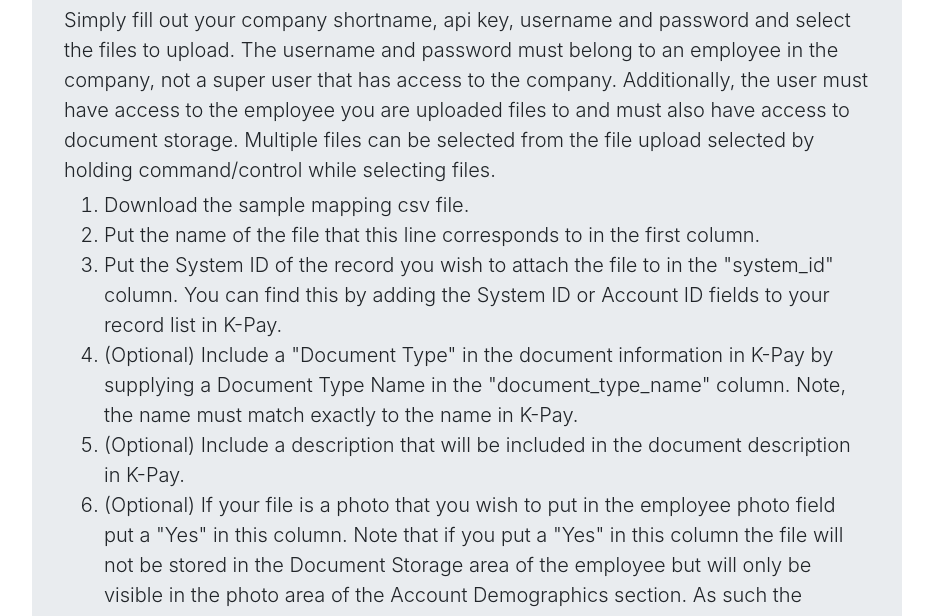
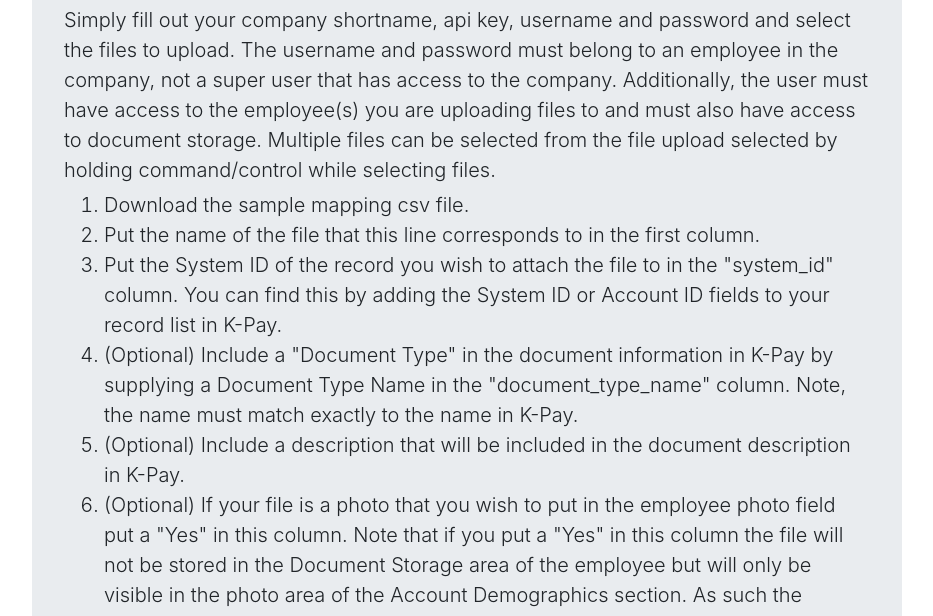
Before and after one commit to BerganKDV/k-pay_file_uploader, a website: page public/index.html in a window 1280 px wide. Shown: the part 169-785 px from the top of the page, without its empty margins (173-1106 px from the left). Drawn offline with nearby package versions, Linux system fonts and the light colour scheme.

Commit message:
Fixing a typo

```diff
--- a/public/index.html
+++ b/public/index.html
@@ -52,7 +52,7 @@
       <h1 style="font-size:50px">Upload Files To K-Pay Easily!</h1>
       <p class="lead">Simply fill out your company shortname, api key, username and password and select the files to
         upload. The username and password must belong to an employee in the company, not a super user that has access to the company.
-        Additionally, the user must have access to the employee you are uploaded files to and must also have access to document storage.
+        Additionally, the user must have access to the employee(s) you are uploading files to and must also have access to document storage.
         Multiple files can be selected from the file upload selected by holding command/control while selecting files.
         <ol class="lead">
           <li>Download the sample mapping csv file.</li>
```
